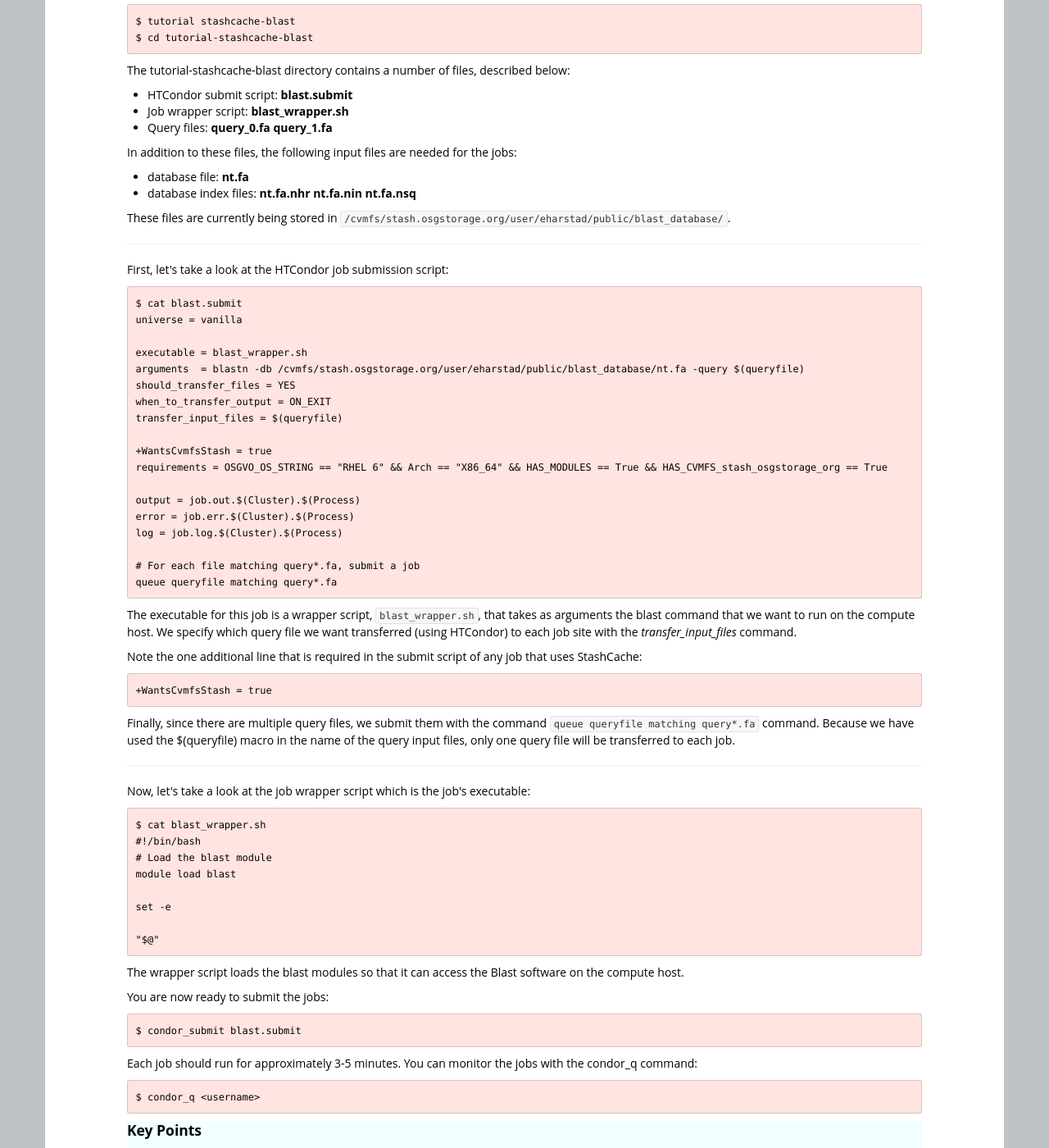
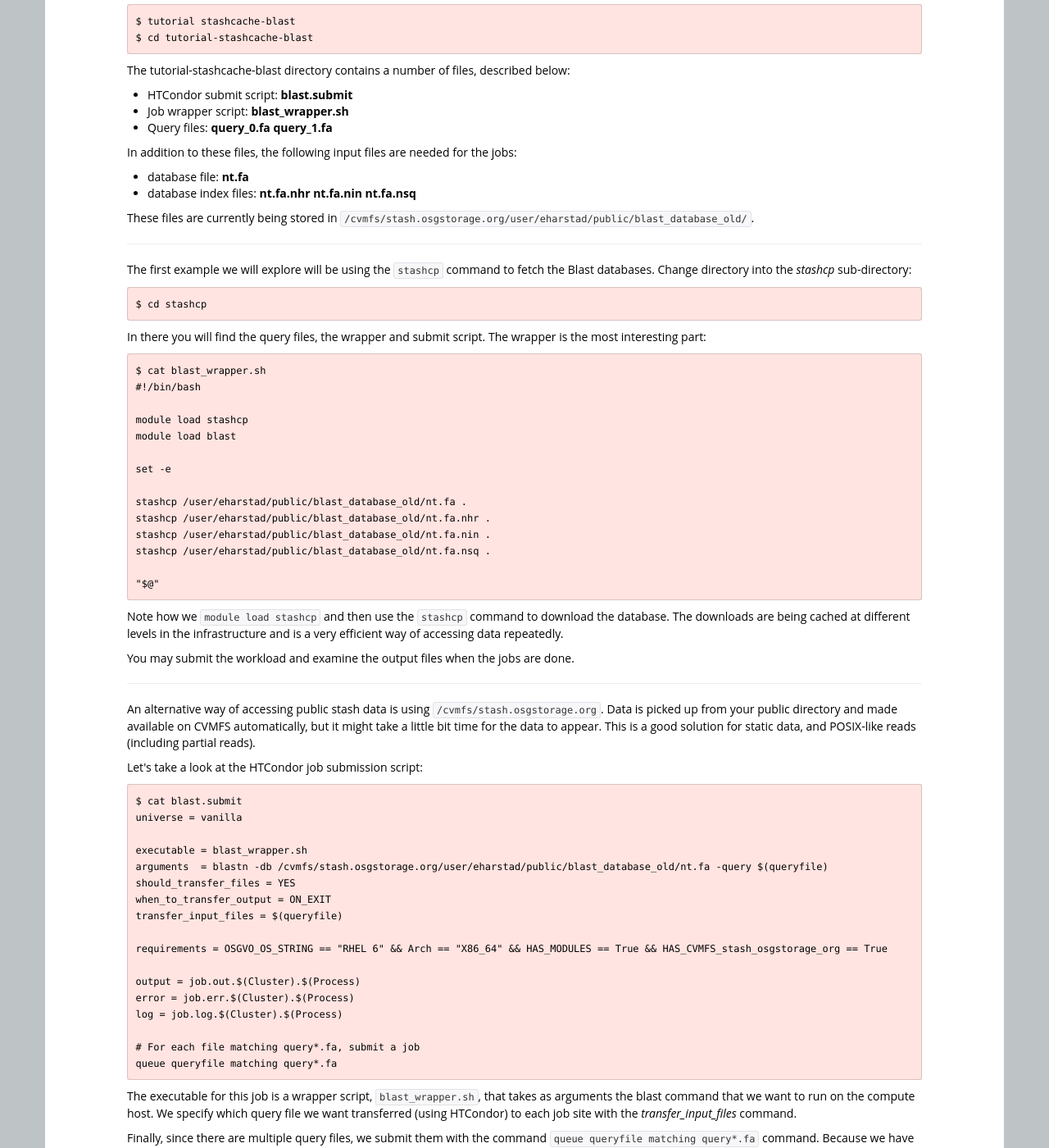
Before and after one commit to unlhcc/OSG-UserTraining-MWBD-2019, a Jekyll site: the page built from novice/DHTC/05-Stash.md, in a window 1280 px wide and 1400 px high, scrolled down 4013 px. Shown: the whole window at 82% size. Built offline with Jekyll 4.4.1, drawn with Linux system fonts in a browser that asks for light colours; some of the changed text lies outside the part shown.

Commit message:
Updated stash section

```diff
--- a/novice/DHTC/05-Stash.md
+++ b/novice/DHTC/05-Stash.md
@@ -264,21 +264,56 @@
 * database file: **nt.fa**
 * database index files: **nt.fa.nhr  nt.fa.nin  nt.fa.nsq**
 
-These files are currently being stored in `/cvmfs/stash.osgstorage.org/user/eharstad/public/blast_database/`.
+These files are currently being stored in `/cvmfs/stash.osgstorage.org/user/eharstad/public/blast_database_old/`.
+
 
 ***
-First, let's take a look at the HTCondor job submission script:
+
+The first example we will explore will be using the `stashcp` command to fetch the Blast databases. Change
+directory into the *stashcp* sub-directory:
+
+    $ cd stashcp
+
+In there you will find the query files, the wrapper and submit script. The wrapper is the most interesting part:
+
+    $ cat blast_wrapper.sh
+    #!/bin/bash
+
+    module load stashcp
+    module load blast
+
+    set -e
+
+    stashcp /user/eharstad/public/blast_database_old/nt.fa .
+    stashcp /user/eharstad/public/blast_database_old/nt.fa.nhr .
+    stashcp /user/eharstad/public/blast_database_old/nt.fa.nin .
+    stashcp /user/eharstad/public/blast_database_old/nt.fa.nsq .
+
+    "$@"
+
+Note how we `module load stashcp` and then use the `stashcp` command to download the database. The downloads
+are being cached at different levels in the infrastructure and is a very efficient way of accessing data
+repeatedly.
+
+You may submit the workload and examine the output files when the jobs are done.
+
+***
+
+An alternative way of accessing public stash data is using `/cvmfs/stash.osgstorage.org`. Data is picked up from your public directory
+and made available on CVMFS automatically, but it might take a little bit time for the data to appear. This is a good solution
+for static data, and POSIX-like reads (including partial reads).
+
+Let's take a look at the HTCondor job submission script:
 
     $ cat blast.submit
     universe = vanilla
 
     executable = blast_wrapper.sh
-    arguments  = blastn -db /cvmfs/stash.osgstorage.org/user/eharstad/public/blast_database/nt.fa -query $(queryfile)
+    arguments  = blastn -db /cvmfs/stash.osgstorage.org/user/eharstad/public/blast_database_old/nt.fa -query $(queryfile)
     should_transfer_files = YES
     when_to_transfer_output = ON_EXIT
     transfer_input_files = $(queryfile)
 
-    +WantsCvmfsStash = true
     requirements = OSGVO_OS_STRING == "RHEL 6" && Arch == "X86_64" && HAS_MODULES == True && HAS_CVMFS_stash_osgstorage_org == True
 
     output = job.out.$(Cluster).$(Process)
@@ -290,10 +325,6 @@
 
 The executable for this job is a wrapper script, `blast_wrapper.sh`, that takes as arguments the blast command that we want to run on the compute host.  We specify which query file we want transferred (using HTCondor) to each job site with the *transfer_input_files* command.
 
-Note the one additional line that is required in the submit script of any job that uses StashCache:
-
-    +WantsCvmfsStash = true
-
 Finally, since there are multiple query files, we submit them with the command `queue queryfile matching query*.fa` command.  Because we have used the $(queryfile) macro in the name of the query input files, only one query file will be transferred to each job.
 
 ***
@@ -321,6 +352,14 @@
 
 <div class="keypoints" markdown="1">
 
+## Challenges
+
+* Why is `transfer_output_files = ""` important in the stashcp example submit file? What happens if you leave it out? (Hint: `ls` in the submit directory after the jobs are done)
+
 #### Key Points
-* Data can be transferred in and out of Stash using scp and Globus
+
+* Data can be transferred in and out of Stash using scp and Globus Online
+
+* stashcache (stashcp and /cvmfs) provides efficient access to input data during job execution
+
 </div>
```
Also changed, not shown: other parts of novice/DHTC/05-Stash.md (+1 -1 lines).
